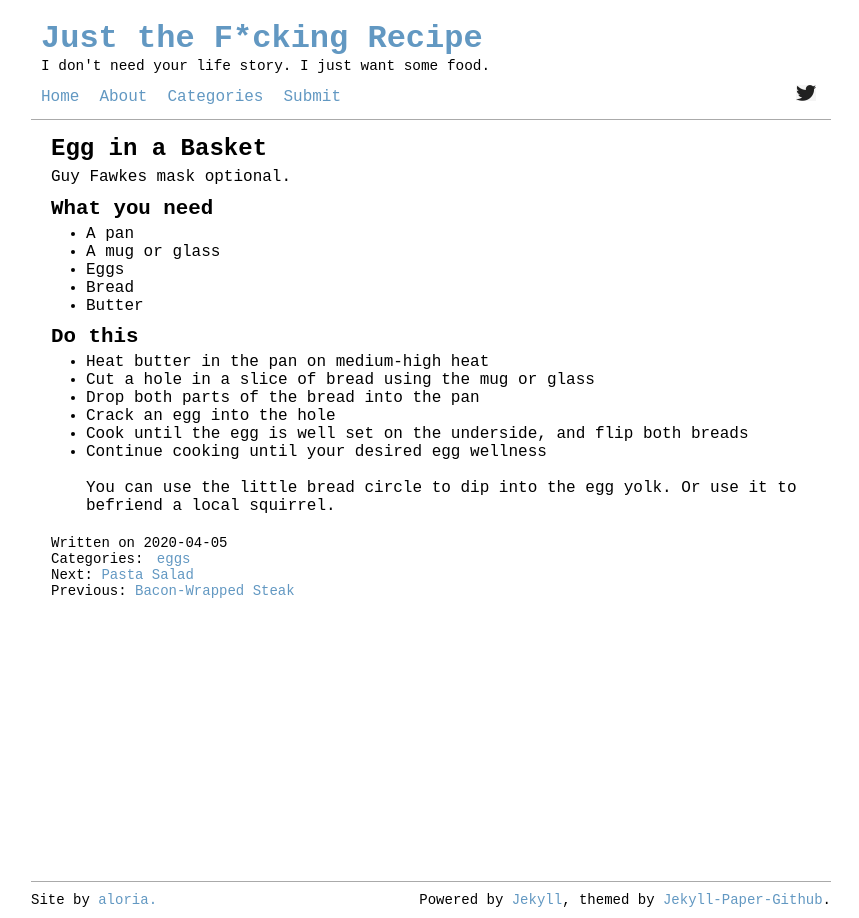
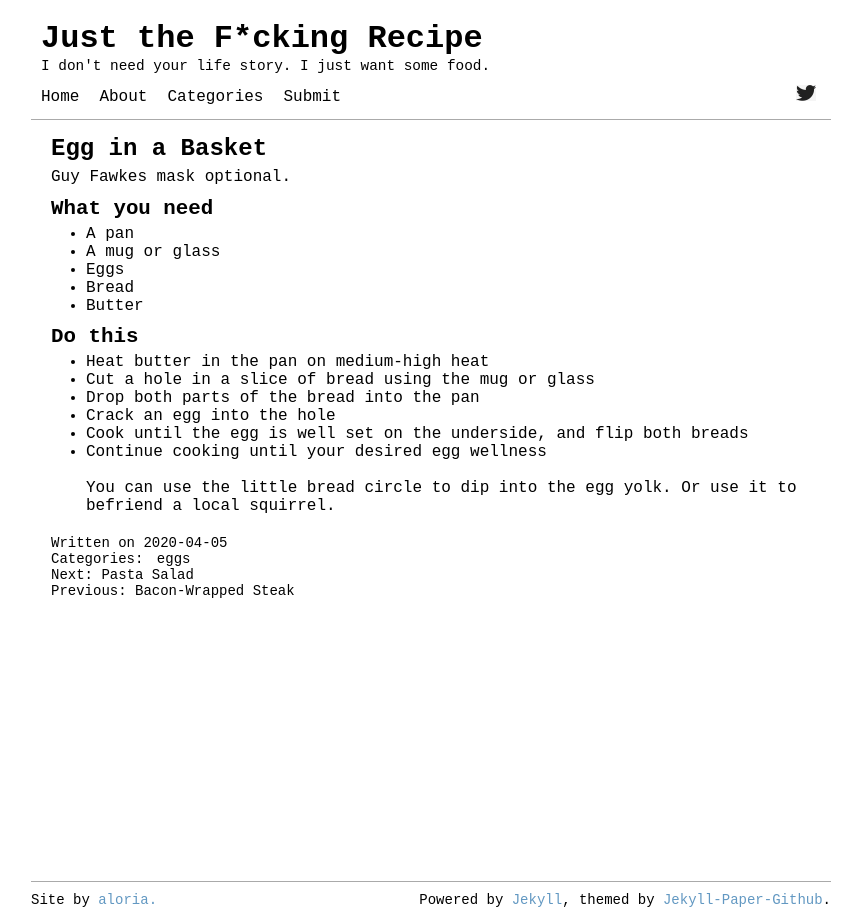
Before and after one commit to aloria/aloria.github.io, a Jekyll site: the page built from _posts/2020-04-05-egg-in-a-basket.markdown, in a window 1280 px wide. Shown: the whole page, without its empty margins (209-1068 px from the left). Built offline with Jekyll 4.4.1, drawn with Linux system fonts in a browser that asks for light colours.

Commit message:
changed link color, again

```diff
--- a/_sass/footer.scss
+++ b/_sass/footer.scss
@@ -9,3 +9,7 @@
   position: relative;
   font-size: 14px;
 }
+
+.footer-copyright-text a {
+    color: #6298C2;
+}
--- a/_sass/post.scss
+++ b/_sass/post.scss
@@ -13,6 +13,10 @@
   margin: 10px auto;
 }
 
+.post-content a {
+    color: #6298C2;
+}
+
 .post-info {
   font-size: 14px;
   padding-top: 10px;
--- a/_sass/reset.scss
+++ b/_sass/reset.scss
@@ -13,11 +13,11 @@ body {
 
 a {
   text-decoration: none;
-  color: #6298C2;
+  color: #000;
 }
 
 a:hover {
-  color: #aaa;
+  color: #6298C2;
 }
 
 blockquote {
```
